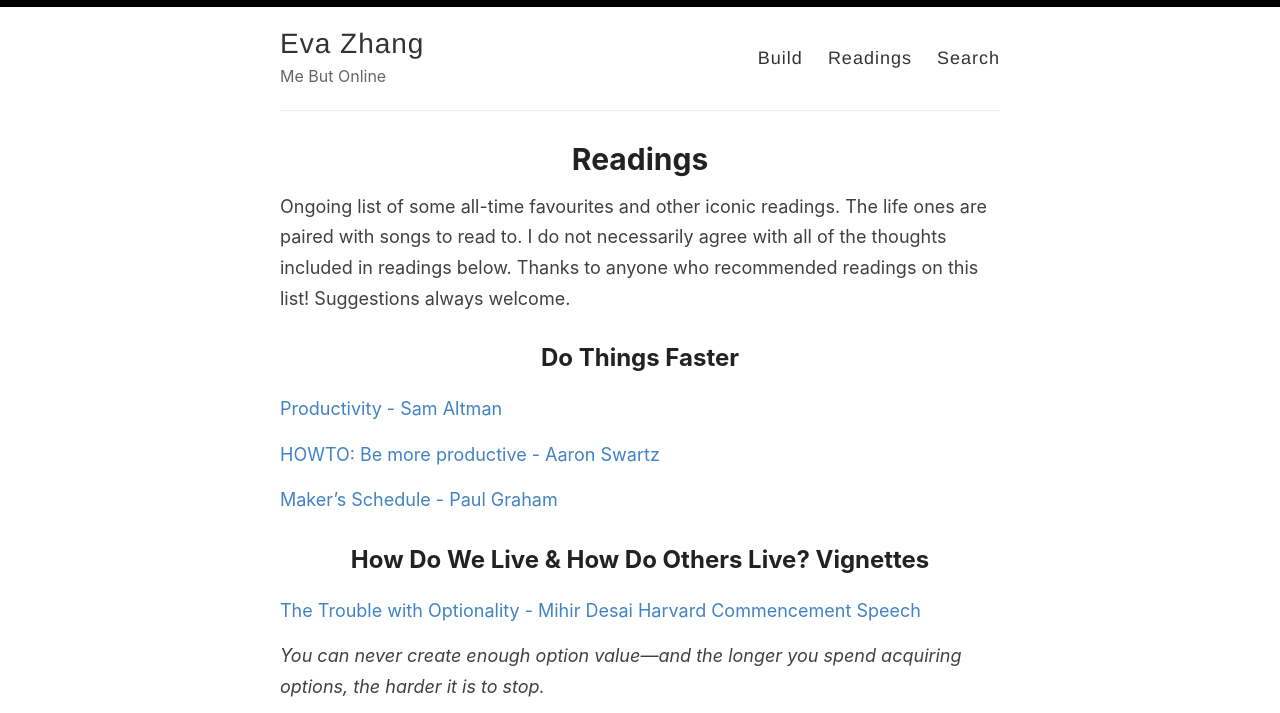
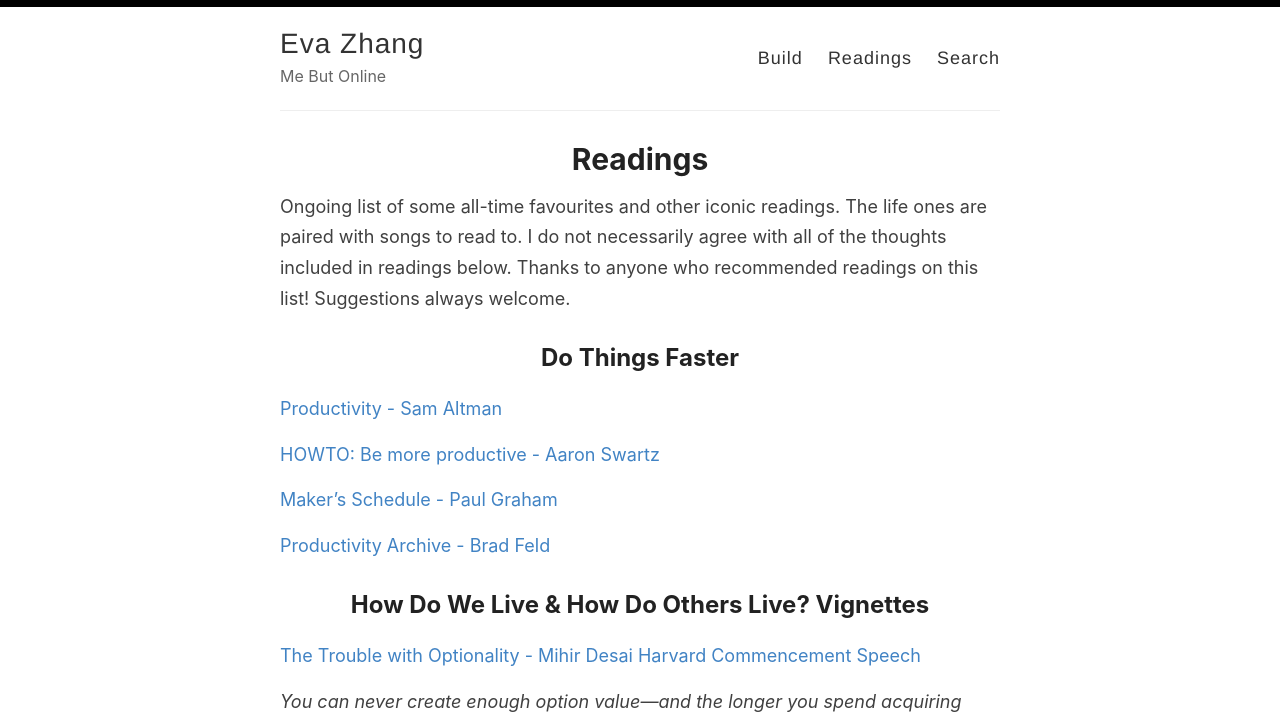
Before and after one commit to evazhang612/sokt-landing, a Jekyll site: the page built from _pages/readings.md, in a window 1280 px wide and 900 px high, cut to the strip 0-713 px from the top of the window. Built offline with Jekyll 4.4.1, drawn with Linux system fonts in a browser that asks for light colours; nearby versions of some CDN libraries; library files that are not in the unit come from our copies.

Commit message:
Adding entry to productivity.

```diff
--- a/_pages/readings.md
+++ b/_pages/readings.md
@@ -14,6 +14,8 @@ Ongoing list of some all-time favourites and other iconic readings. The life one
 
 [Maker's Schedule - Paul Graham](http://www.paulgraham.com/makersschedule.html)
 
+
+[Productivity Archive - Brad Feld](https://feld.com/archives/category/productivity)
 
 ## How Do We Live & How Do Others Live? Vignettes
 
```
